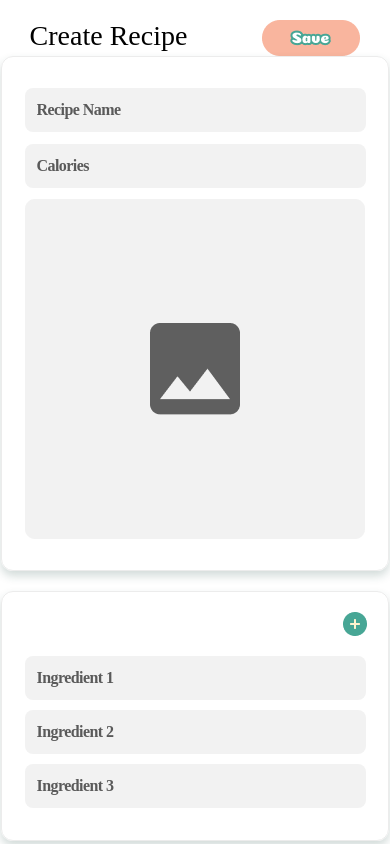
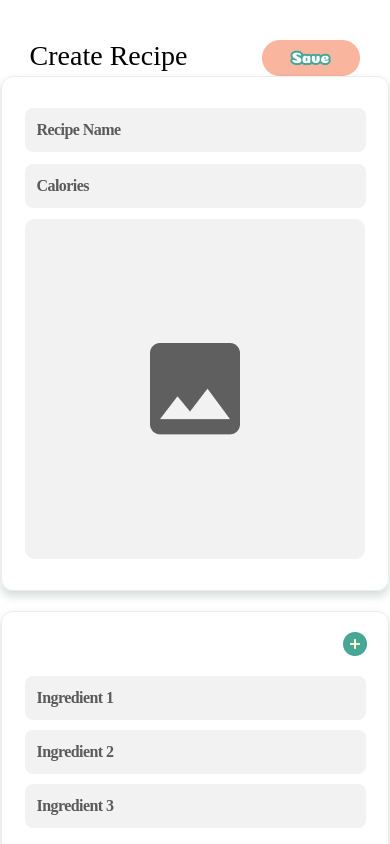
Before and after one commit to chefit-ucf/Chef_It, a React Native app in the folder chefit_frontend/: screen / in a window 390 px wide. Shown: the top 844 px of the page. Built offline with nearby package versions, Linux system fonts and the light colour scheme.

Commit message:
updated screen

```diff
--- a/chefit_frontend/screens/recipePage.js
+++ b/chefit_frontend/screens/recipePage.js
@@ -30,10 +30,6 @@ export default function RecipePage({navigation}) {
   const [startTime, setStartTime] = useState(null);
   const [isContainerVisible, setIsContainerVisible] = useState(true);
   const [isCookAlongInitiated, setIsCookAlongInitiated] = useState(false);
-
-
-
-
 
 
 //Timer
--- a/chefit_frontend/screens/recipeScreen.js
+++ b/chefit_frontend/screens/recipeScreen.js
@@ -98,6 +98,7 @@ const styles = StyleSheet.create({
     header: {
         paddingTop: 20,
         flexDirection: 'row',
+        marginTop: 20
       },
       addRecipeContainer: {
         paddingTop: 20,
```
